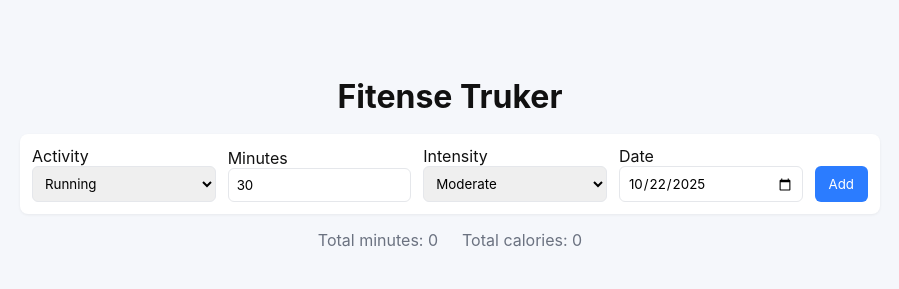
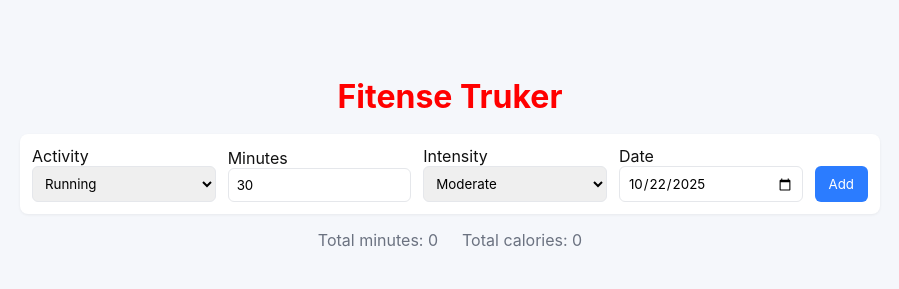
Before and after one commit to mulukengashaw/fitness_tracker, a plain HTML site: page fitense/index.html in a window 1280 px wide. Shown: the whole page, without its empty margins (190-1089 px from the left). Drawn offline with Linux system fonts and the light colour scheme.

Commit message:
color changed

```diff
--- a/fitense/index.html
+++ b/fitense/index.html
@@ -9,7 +9,7 @@
 </head>
 <body>
     <main class="app">
-        <h1>Fitense Truker</h1>
+        <h1 style="color: red;">Fitense Truker</h1>
 
         <form id="entryForm" class="form">
             <div class="row">
```
